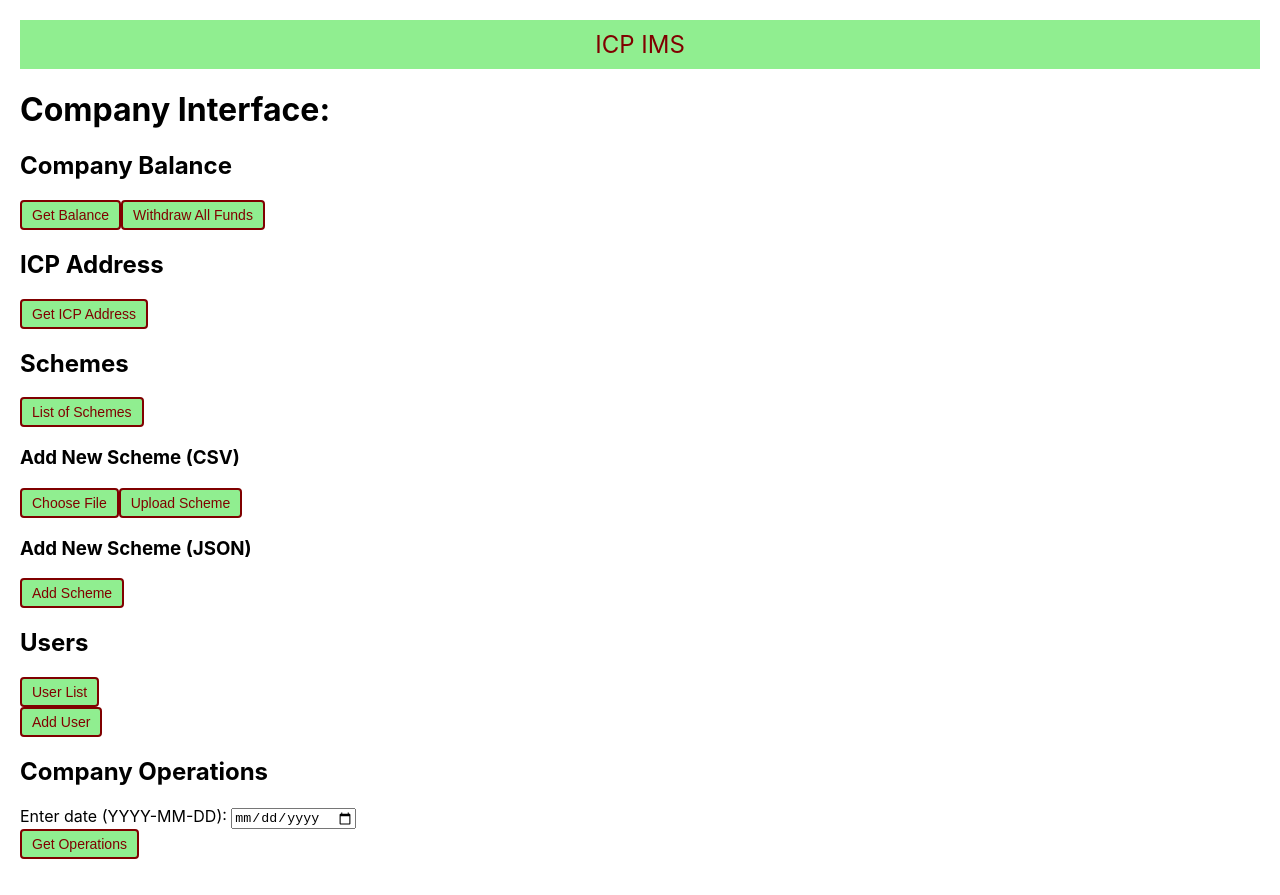
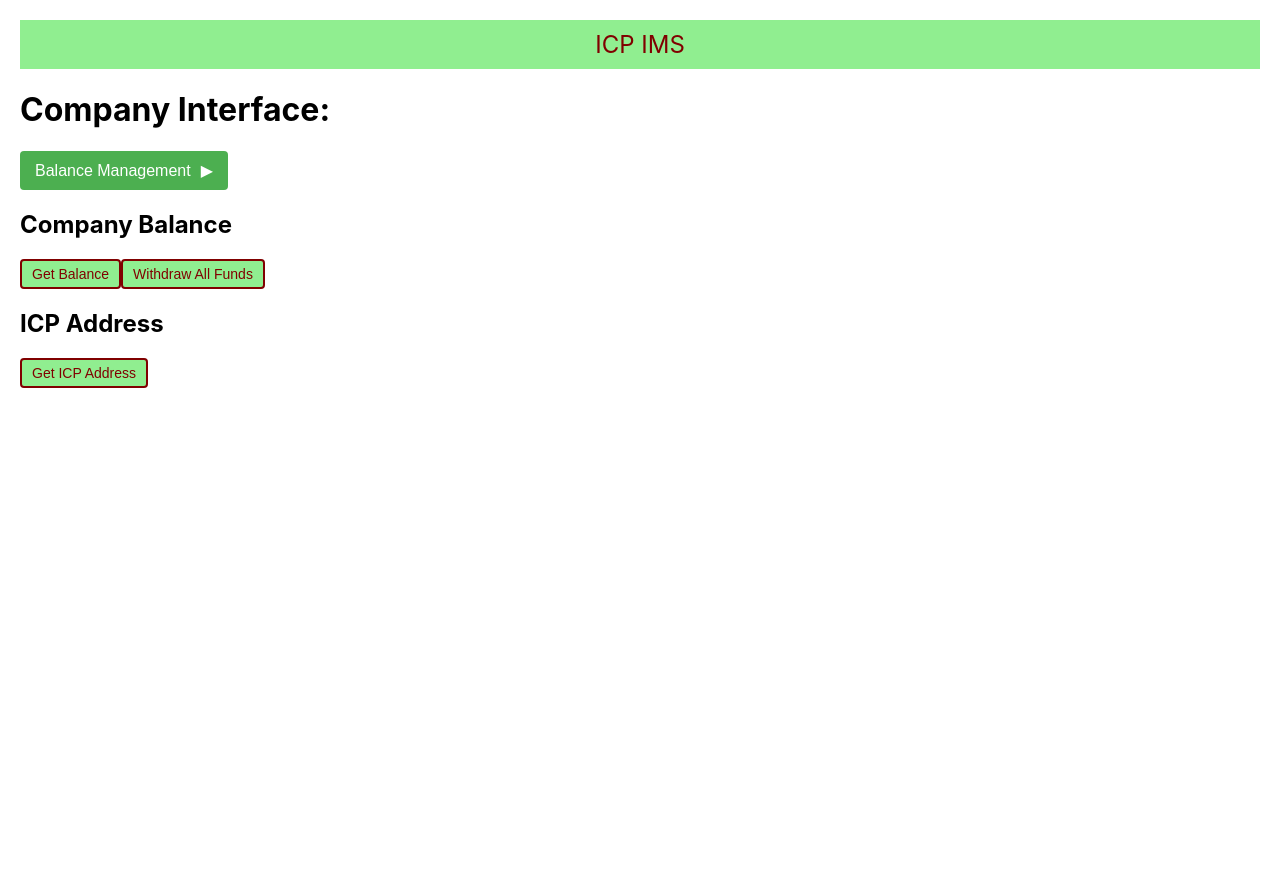
Before and after one commit to Avoca9o/icp-insurance-system, a React (Create React App) app in the folder insurer_frontend/: page /company in a window 1280 px wide. After the commit the page ends 800 px from the top, so only its background shows below. Built offline with nearby package versions, Linux system fonts and the light colour scheme.

Commit message:
add menu

```diff
--- a/insurer_frontend/src/pages/Company.js
+++ b/insurer_frontend/src/pages/Company.js
@@ -8,6 +8,8 @@
 
 const Company = () => {
     const [companyName, setCompanyName] = useState("");
+    const [activeController, setActiveController] = useState("balance");
+    const [isMenuOpen, setIsMenuOpen] = useState(false);
 
     useEffect(() => {
       const getCompanyName = async () => {
@@ -22,20 +24,119 @@
       getCompanyName();
     }, []);
 
+    const toggleMenu = () => {
+      setIsMenuOpen(!isMenuOpen);
+    };
+
+    const selectController = (controller) => {
+      setActiveController(controller);
+      setIsMenuOpen(false);
+    };
+
+    const renderController = () => {
+      switch (activeController) {
+        case "balance":
+          return <BalanceController />;
+        case "scheme":
+          return <SchemeController />;
+        case "user":
+          return <UserController />;
+        case "operations":
+          return <OperationsController />;
+        default:
+          return <BalanceController />;
+      }
+    };
+
     return (
       <div style={{ padding: 20 }}>
         <Header />
         <h1>Company Interface: {companyName}</h1>
 
-        <BalanceController></BalanceController>
+        <div className="menu-container" style={{ marginBottom: 20 }}>
+          <button
+            className="menu-button"
+            onClick={toggleMenu}
+            style={{
+              padding: '10px 15px',
+              backgroundColor: '#4CAF50',
+              color: 'white',
+              border: 'none',
+              borderRadius: '4px',
+              cursor: 'pointer',
+              fontSize: '16px'
+            }}
+          >
+            {activeController.charAt(0).toUpperCase() + activeController.slice(1)} Management
+            <span style={{ marginLeft: '10px' }}>{isMenuOpen ? '▼' : '▶'}</span>
+          </button>
 
-        <SchemeController></SchemeController>
+          {isMenuOpen && (
+            <div className="dropdown-menu" style={{
+              position: 'absolute',
+              backgroundColor: '#f9f9f9',
+              minWidth: '200px',
+              boxShadow: '0px 8px 16px 0px rgba(0,0,0,0.2)',
+              zIndex: 1,
+              borderRadius: '4px',
+              marginTop: '5px'
+            }}>
+              <div
+                className="menu-item"
+                onClick={() => selectController("balance")}
+                style={{
+                  padding: '12px 16px',
+                  cursor: 'pointer',
+                  borderBottom: '1px solid #ddd',
+                  backgroundColor: activeController === "balance" ? '#e0e0e0' : 'transparent'
+                }}
+              >
+                Balance Management
+              </div>
+              <div
+                className="menu-item"
+                onClick={() => selectController("scheme")}
+                style={{
+                  padding: '12px 16px',
+                  cursor: 'pointer',
+                  borderBottom: '1px solid #ddd',
+                  backgroundColor: activeController === "scheme" ? '#e0e0e0' : 'transparent'
+                }}
+              >
+                Scheme Management
+              </div>
+              <div
+                className="menu-item"
+                onClick={() => selectController("user")}
+                style={{
+                  padding: '12px 16px',
+                  cursor: 'pointer',
+                  borderBottom: '1px solid #ddd',
+                  backgroundColor: activeController === "user" ? '#e0e0e0' : 'transparent'
+                }}
+              >
+                User Management
+              </div>
+              <div
+                className="menu-item"
+                onClick={() => selectController("operations")}
+                style={{
+                  padding: '12px 16px',
+                  cursor: 'pointer',
+                  backgroundColor: activeController === "operations" ? '#e0e0e0' : 'transparent'
+                }}
+              >
+                Operations Management
+              </div>
+            </div>
+          )}
+        </div>
 
-        <UserController></UserController>
-
-        <OperationsController></OperationsController>
-    </div>
-  );
+        <div className="controller-container">
+          {renderController()}
+        </div>
+      </div>
+    );
 };
 
 export default Company;
```
